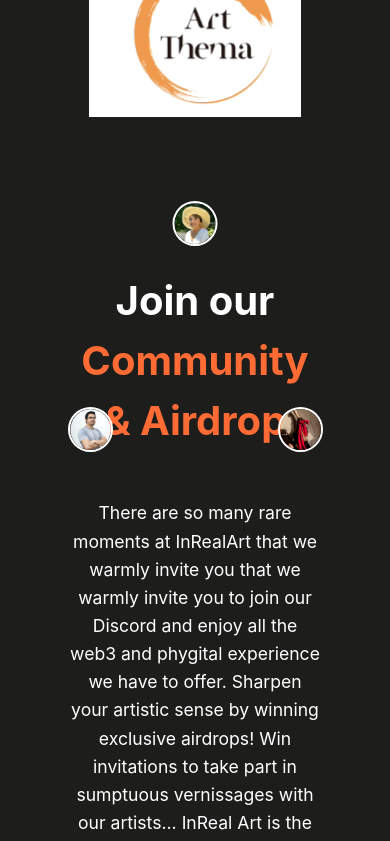
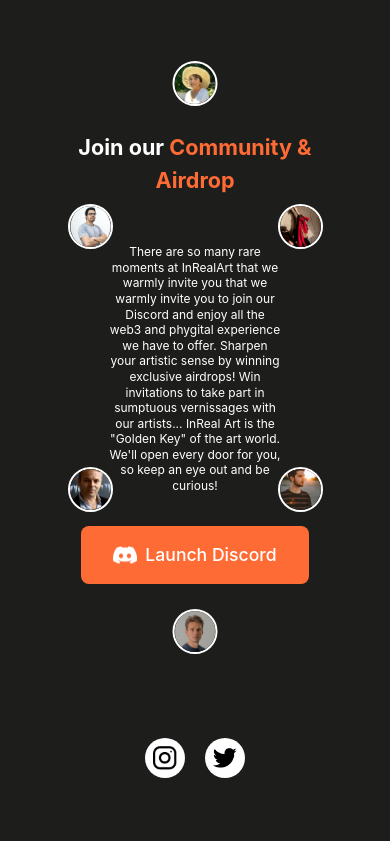
Before and after one commit to InRealArt/iaweb3_angers2024, a Next.js app: page / in a window 390 px wide. Shown: the part 7660-8501 px from the top of the page. After the commit the page ends 8474 px from the top, so only its background shows below. Built offline with nearby package versions, Linux system fonts and the light colour scheme; no server answers; a web font is replaced by a local one.

Commit message:
JoinCommunity comp

```diff
--- a/src/app/page.module.css
+++ b/src/app/page.module.css
@@ -33,7 +33,7 @@
   max-width: 90%;
   margin: 0 auto;
   padding: 1rem;
-  gap: 60px;
+  gap: 40px;
   background-color: #1d1d1b !important;
   background: var(--hex, rgba(225, 229, 255, 0.45));
 }
--- a/src/components/JoinCommunity/JoinCommunity.module.scss
+++ b/src/components/JoinCommunity/JoinCommunity.module.scss
@@ -46,6 +46,38 @@
   line-height: 1.6;
   max-width: 600px;
   margin: 0 auto;
+
+  @media (max-width: 1000px) {
+    font-size: 0.85rem;
+    line-height: 1.4;
+    max-width: 85%;
+    padding: 0 1rem;
+  }
+
+  @media (max-width: 768px) {
+    font-size: 0.75rem;
+    line-height: 1.3;
+    max-width: 80%;
+  }
+}
+
+.titleContainer {
+  color: white;
+  font-size: 2.5rem;
+  font-weight: bold;
+  margin-bottom: 1rem;
+
+  @media (max-width: 1000px) {
+    font-size: 2rem;
+  }
+
+  @media (max-width: 768px) {
+    font-size: 1.55rem;
+  }
+
+  @media (max-width: 600px) {
+    font-size: 1.35rem;
+  }
 }
 
 .discordButton {
--- a/src/components/JoinCommunity/JoinCommunity.tsx
+++ b/src/components/JoinCommunity/JoinCommunity.tsx
@@ -58,10 +58,11 @@ const JoinCommunity = () => {
           />
         </div>
 
-        <h2 className={styles.title}>
+
+        <div className={styles.titleContainer}>
           {parse(i18n[language].community.title1)}
           <span className={styles.highlight}> {parse(i18n[language].community.title2)}</span>
-        </h2>
+        </div>
 
         <p className={styles.description}>
           {parse(i18n[language].community.description)}
```
